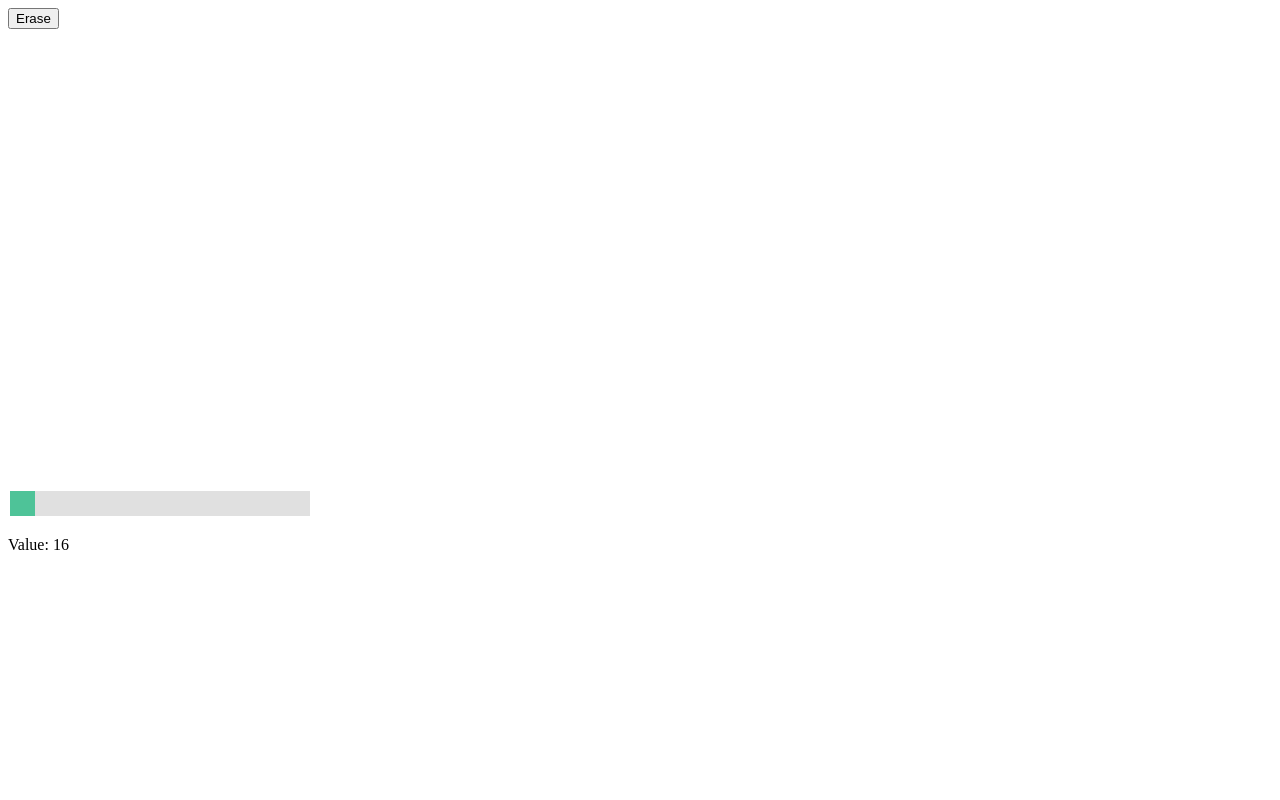
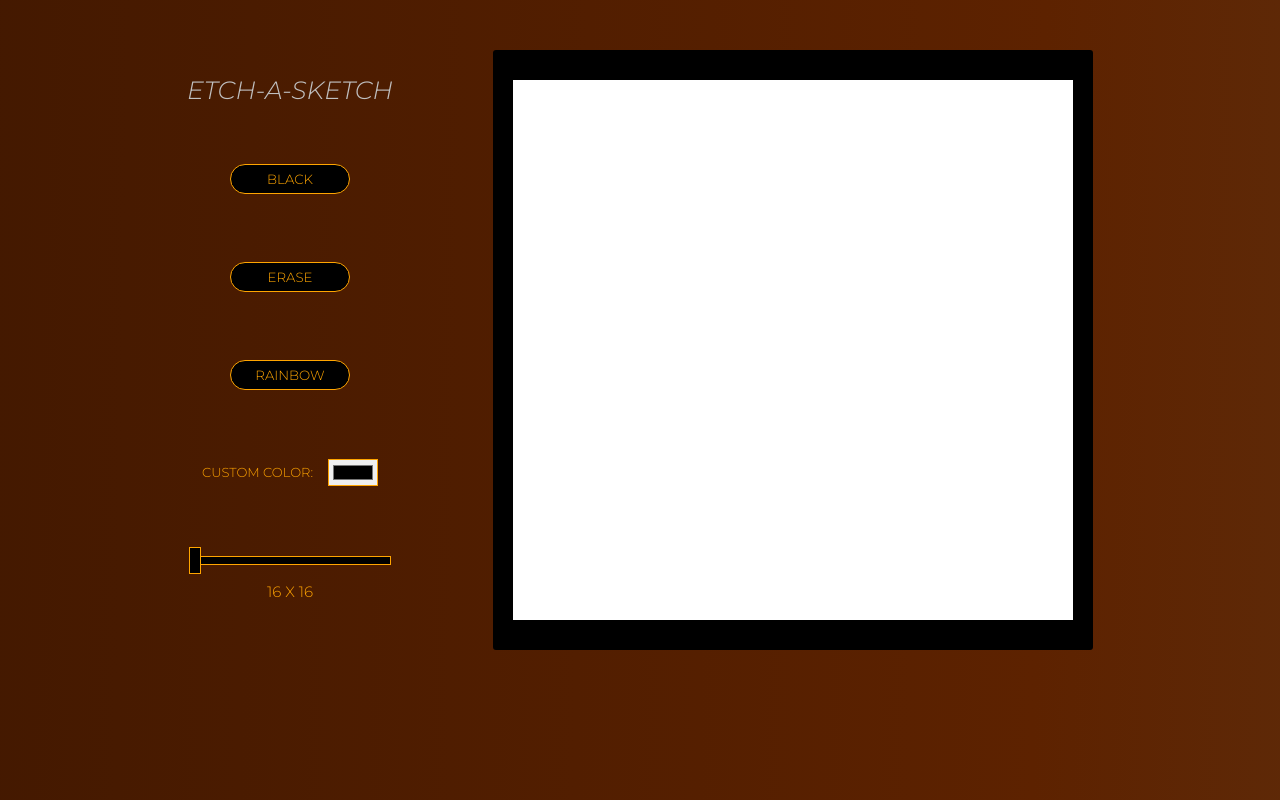
Before and after one commit to Brandon-Araujo/etch-a-sketch-v2, a plain HTML site: page index.html in a window 1280 px wide. Drawn offline with Linux system fonts and the light colour scheme.

Commit message:
Added README.md, index.html, script.js, style.css and .gitignore

```diff
--- a/index.html
+++ b/index.html
@@ -1,18 +1,37 @@
 <!DOCTYPE html>
 <html>
     <head>
-        <title>Etch-A-test</title>
+        <title>Etch-A-Sketch</title>
         <meta charset="utf-8">
         <link rel="stylesheet" href="style.css">
+        <link rel="preconnect" href="https://fonts.googleapis.com">
+        <link rel="preconnect" href="https://fonts.gstatic.com">
+        <link href="https://fonts.googleapis.com/css2?family=Montserrat:ital,wght@0,300;1,200;1,300&display=swap" rel="stylesheet">
     </head>
     <body>
-        <button class="eraseButton">Erase</button>
-        <div class="container-div"></div>
-        <div class="slidecontainer">
-            <input type="range" min="16" max="100" value="16" class="slider" id="myRange">
-            <p>Value: <span id='demo'></span></p>
+        <div class="main-container">
+            <div class="left-container">
+                <div class="title">
+                    <p class="title-text">ETCH-A-SKETCH</p>
+                </div>
+                <div class="tools-container">
+                    <button class="black-button button">BLACK</button>
+                    <button class="erase-button button">ERASE</button>
+                    <button class="rainbow-button button">RAINBOW</button>
+                    <div class="color-picker-container">
+                        <label for='selector' class='color-picker-text'>CUSTOM COLOR:</label>
+                        <input type="color" value="#000000" class="color-picker" name="selector">
+                    </div>
+                    <div class="slide-container">
+                        <input type="range" min="16" max="100" value="16" class="slider" id="myRange">
+                        <p class="slider-text"><span id='demo'></span></p>
+                    </div>
+                </div>
+            </div>
+            <div class="grid-container">
+                <div class="grid-div"></div>
+            </div>
         </div>
-
 
         <script src="script.js"></script>
     </body>
--- a/script.js
+++ b/script.js
@@ -1,21 +1,25 @@
 
     let slider = document.getElementById('myRange');
     let output = document.getElementById('demo');
-    const containerDiv = document.querySelector('.container-div');
-    const eraseButton = document.querySelector('.eraseButton');
+    const grid = document.querySelector('.grid-div');
+    const eraseButton = document.querySelector('.erase-button');
+    const blackButton = document.querySelector('.black-button');
+    const rainbowButton = document.querySelector('.rainbow-button');
+    const colorPicker = document.querySelector('.color-picker');
+    const animation = document.querySelector('.blink-animation');
+    const button = document.getElementsByClassName('button');
+    let buttonArray = Array.from(button);
     let cellsArray = [];
-    let sizePrompt = '256';
     let sliderValue = 16;
-    output.innerHTML = slider.value;
+    output.innerHTML = slider.value + ' X ' + slider.value;
 
 
 
-
-    //creates the grid cells
+    //creates default grid
     function createGrid() {
-        for (let i = 0; i <= 81 * 81; i++) {
+        for (let i = 0; i <= 16 * 16; i++) {
             const div = document.createElement('div');
-            containerDiv.appendChild(div);
+            grid.appendChild(div);
             div.classList.add('cell');
         }
         const cell = document.querySelectorAll('.cell');
@@ -25,13 +29,43 @@
     }
 
 
-    //creates event listener for erase button
+    //buttons
     eraseButton.addEventListener('click', () => {
+        eraseButton.classList.add('blink-animation');
         cellsArray.forEach(element  => {
             colorChangeFunction(element, 'white');
         })
     })
 
+    blackButton.addEventListener('click', () => {
+        blackButton.classList.add('blink-animation');
+        cellsArray.forEach(element => {
+            colorChangeFunction(element, 'black');
+        })
+    })
+
+
+    rainbowButton.addEventListener('click', () => {
+        rainbowButton.classList.add('blink-animation');
+        cellsArray.forEach(element => {
+            element.addEventListener('mouseenter', () => {
+                element.style.cssText = `background-color: ${rainbowFunction()};`;
+            })
+        })
+    })
+
+    colorPicker.addEventListener('input', () => {
+        cellsArray.forEach(element => {
+            colorChangeFunction(element, event.target.value);
+        })
+    })
+
+    //removes animation class
+    buttonArray.forEach(element => {
+        element.addEventListener('animationend', () => {
+            element.classList.remove('blink-animation');
+        })
+    })
 
     //sets the active color
     function colorChangeFunction(element, color) {
@@ -41,26 +75,36 @@
 
     }
 
+    //generates random RGB values
+    function rainbowFunction() {
+        let num1 = Math.floor(Math.random() * 256);
+        let num2 = Math.floor(Math.random() * 256);
+        let num3 = Math.floor(Math.random() * 256);
+        let rgbNum = 'rgb(' + num1 + ', ' + num2 + ', ' + num3 + ')';
+        return rgbNum;
+    }
 
     //clears the grid
     function clearGrid() {
-        while (containerDiv.firstChild) {
-                containerDiv.removeChild(containerDiv.firstChild);
+        while (grid.firstChild) {
+             grid.removeChild(grid.firstChild);
         }
     }
 
+    //slider functionality
     slider.oninput = function() {
-        output.innerHTML = this.value;
+        output.innerHTML = this.value + ' X ' + this.value;
         sliderValue = Number(this.value);
         clearGrid();
         rePopulateGrid();
     }
 
+    //defines new grid when slider is toggled
     function rePopulateGrid() {
-        containerDiv.style.cssText = `grid-template-rows: repeat(${sliderValue}, 1fr); grid-template-columns: repeat(${sliderValue}, 1fr);`;
+        grid.style.cssText = `grid-template-rows: repeat(${sliderValue}, 1fr); grid-template-columns: repeat(${sliderValue}, 1fr);`;
         for (let i = 0; i <= sliderValue * sliderValue; i++) {
             const div = document.createElement('div');
-            containerDiv.appendChild(div);
+            grid.appendChild(div);
             div.classList.add('cell');
         }
         const cell = document.querySelectorAll('.cell');
@@ -69,5 +113,4 @@
         cellsArray.forEach(element => colorChangeFunction(element, 'black'));
     }
 
-
     createGrid();
--- a/style.css
+++ b/style.css
@@ -1,10 +1,159 @@
 html {
   box-sizing: border-box;
+  background: linear-gradient(271deg, #6d876a, #5d2200, #000000);
+  background-size: 600% 600%;
+
+  -webkit-animation: backgroundGradient 38s ease infinite;
+  -moz-animation: backgroundGradient 38s ease infinite;
+  animation: backgroundGradient 38s ease infinite;
+}
+@-webkit-keyframes backgroundGradient {
+  0%{background-position:0% 71%}
+  50%{background-position:100% 30%}
+  100%{background-position:0% 71%}
+}
+@-moz-keyframes backgroundGradient {
+  0%{background-position:0% 71%}
+  50%{background-position:100% 30%}
+  100%{background-position:0% 71%}
+}
+@keyframes backgroundGradient {
+  0%{background-position:0% 71%}
+  50%{background-position:100% 30%}
+  100%{background-position:0% 71%}
 }
 
-.container-div {
-  height: 460px;
-  width: 460px;
+.main-container {
+  display: flex;
+  flex-direction: row;
+  justify-content: center;
+  margin-top: 50px;
+}
+
+.left-container {
+  display: flex;
+  flex-direction: column;
+  margin-right: 100px;
+  justify-content: center;
+  align-items: center;
+}
+
+.title {
+  display: flex;
+  justify-content: center;
+}
+.title-text {
+  font-family: 'Montserrat', sans-serif;
+  font-style: italic;
+  font-size: 25px;
+  color: silver;
+}
+
+.tools-container {
+  flex-grow: 1;
+  display: flex;
+  flex-direction: column;
+  align-items: center;
+  justify-content: space-around;
+}
+
+.button {
+  width: 120px;
+  height: 30px;
+  background-color: black;
+  color: orange;
+  border: solid orange 1px;
+  border-radius: 30px;
+  font-family: 'Montserrat', sans-serif;
+  cursor: crosshair;
+}
+
+.blink-animation {
+  animation-name: blink;
+  animation-duration: .4s;
+}
+
+@keyframes blink {
+  0% {
+    border-color: orange;
+  }
+  20% {
+    border-color: black;
+  }
+  40% {
+    border-color: orange;
+  }
+  60% {
+    border-color: black;
+  }
+  80% {
+    border-color: orange;
+  }
+  90% {
+    border-color: black;
+  }
+  100% {
+    border-color: orange;
+  }
+}
+
+.color-picker-container {
+  display: flex;
+  flex-direction: row;
+  justify-content: center;
+  align-items: center;
+}
+.color-picker {
+  border: solid orange 1px;
+}
+
+.color-picker-text {
+  margin-right: 15px;
+  color: orange;
+  font-family: 'Montserrat', sans-serif;
+  font-size: 13px;
+}
+
+.slide-container {
+  width: 100%;
+  display: flex;
+  justify-content: center;
+  align-items: center;
+  flex-direction: column;
+
+}
+
+.slider {
+  -webkit-appearance: none;
+  width: 200px;
+  height: 7px;
+  background: black;
+  outline: none;
+  border: solid orange 1px;
+  -webkit-transition: .2s;
+  transition: opacity .2s;
+}
+
+.slider::-webkit-slider-thumb:hover {
+  background: orange;
+}
+
+.slider::-webkit-slider-thumb {
+  -webkit-appearance: none;
+  width: 10px;
+  height: 25px;
+  outline: solid orange 1px;
+  background: black;
+  opacity: 1;
+  cursor: crosshair;
+}
+
+.grid-div {
+  height: 600px;
+  width: 600px;
+  border: solid black;
+  border-width: 30px 20px;
+  border-radius: 3px;
   display: grid;
   grid-template-rows: repeat(16, 1fr);
   grid-template-columns: repeat(16, 1fr);
@@ -21,31 +170,14 @@ html {
   background-color: rgb(255, 255, 255);
 }
 
-.slideContainer {
-  width: 100%;
+.grid-container {
+  display: flex;
+  flex-direction: column;
 }
 
-.slider {
-  -webkit-appearance: none;
-  appearance: none;
-  width: 300px;
-  height: 25px;
-  background: #d3d3d3;
-  outline: none;
-  opacity: 0.7;
-  -webkit-transition: .2s;
-  transition: opacity: .2s;
+.slider-text {
+  position: relative;
+  font-family: 'Montserrat', sans-serif;
+  color: orange;
+  font-size: 15px;
 }
-
-.slider:hover {
-  opacity: 1;
-}
-
-.slider::-webkit-slider-thumb {
-  -webkit-appearance: none;
-  appearance: none;
-  width: 25px;
-  height: 25px;
-  background: #04AA6D;
-  cursor: pointer;
-}
```
Also changed, not shown: 2 other files.
